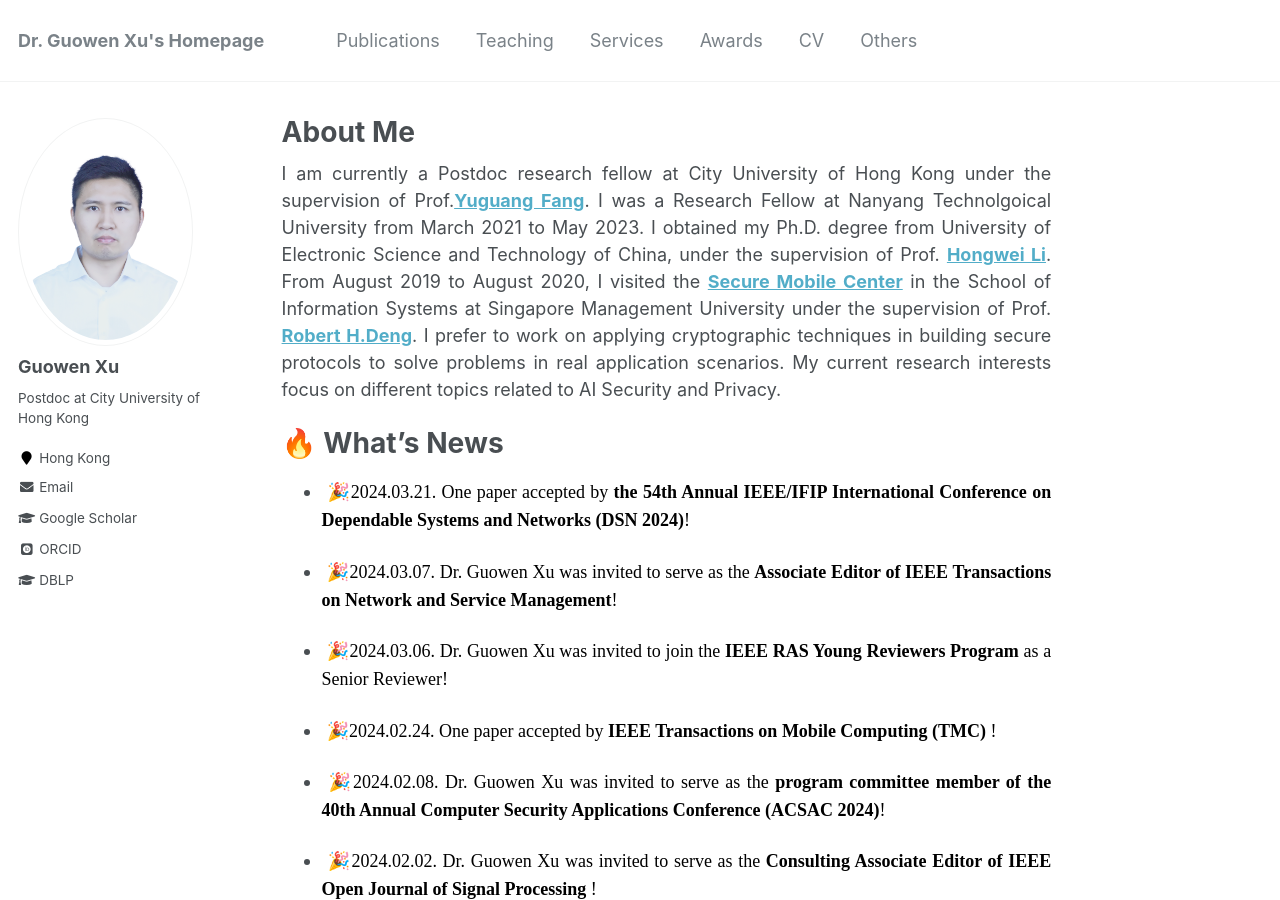
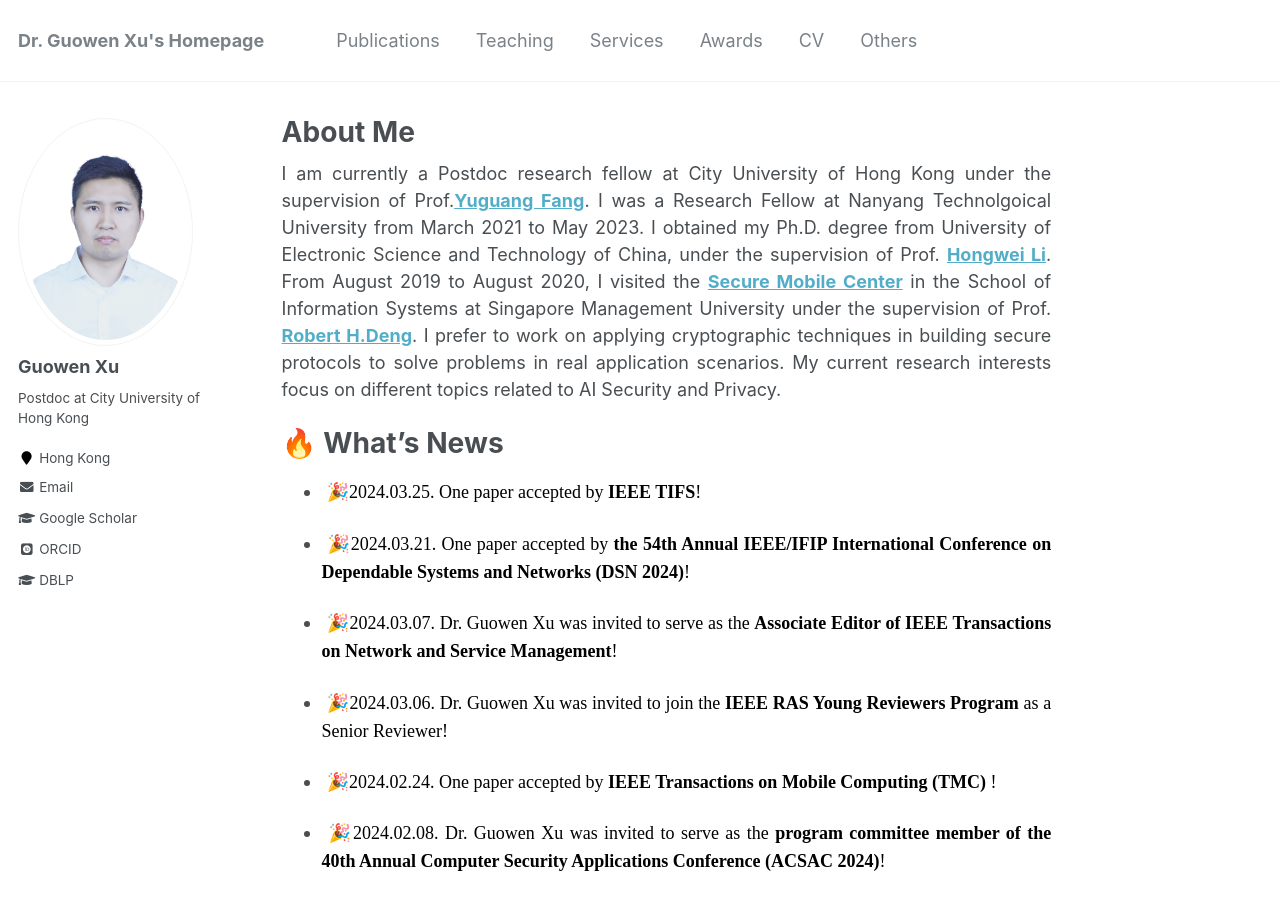
Before and after one commit to Guowen-xu/guowen-xu.github.io, a Jekyll site: the page built from _pages/about.md, in a window 1280 px wide and 900 px high. Built offline with Jekyll 4.4.1, drawn with Linux system fonts in a browser that asks for light colours; some web fonts are replaced.

Commit message:
Update about.md

```diff
--- a/_pages/about.md
+++ b/_pages/about.md
@@ -15,7 +15,8 @@ redirect_from:
 
   🔥 What's News
 ======
--   <p align="justify">&nbsp;🎉<font face="Times New Roman" color=black size=4>2024.03.21.  One paper accepted by  <b>the 54th Annual IEEE/IFIP International Conference on Dependable Systems and Networks (DSN 2024)</b>!</font></p>
+-   <p align="justify">&nbsp;🎉<font face="Times New Roman" color=black size=4>2024.03.25. One paper accepted by <b>IEEE TIFS</b>!</font></p>
+-    <p align="justify">&nbsp;🎉<font face="Times New Roman" color=black size=4>2024.03.21.  One paper accepted by  <b>the 54th Annual IEEE/IFIP International Conference on Dependable Systems and Networks (DSN 2024)</b>!</font></p>
 -   <p align="justify">&nbsp;🎉<font face="Times New Roman" color=black size=4>2024.03.07.  Dr. Guowen Xu was invited to serve as the  <b>Associate Editor of IEEE Transactions on Network and Service Management</b>!</font></p>
 - <p align="justify">&nbsp;🎉<font face="Times New Roman" color=black size=4>2024.03.06. Dr. Guowen Xu was invited to join the  <b> IEEE RAS Young Reviewers Program</b> as a Senior Reviewer!</font></p>
 -   <p align="justify">&nbsp;🎉<font face="Times New Roman" color=black size=4>2024.02.24. One paper accepted by  <b>IEEE Transactions on Mobile Computing (TMC) </b>!</font></p>
```
